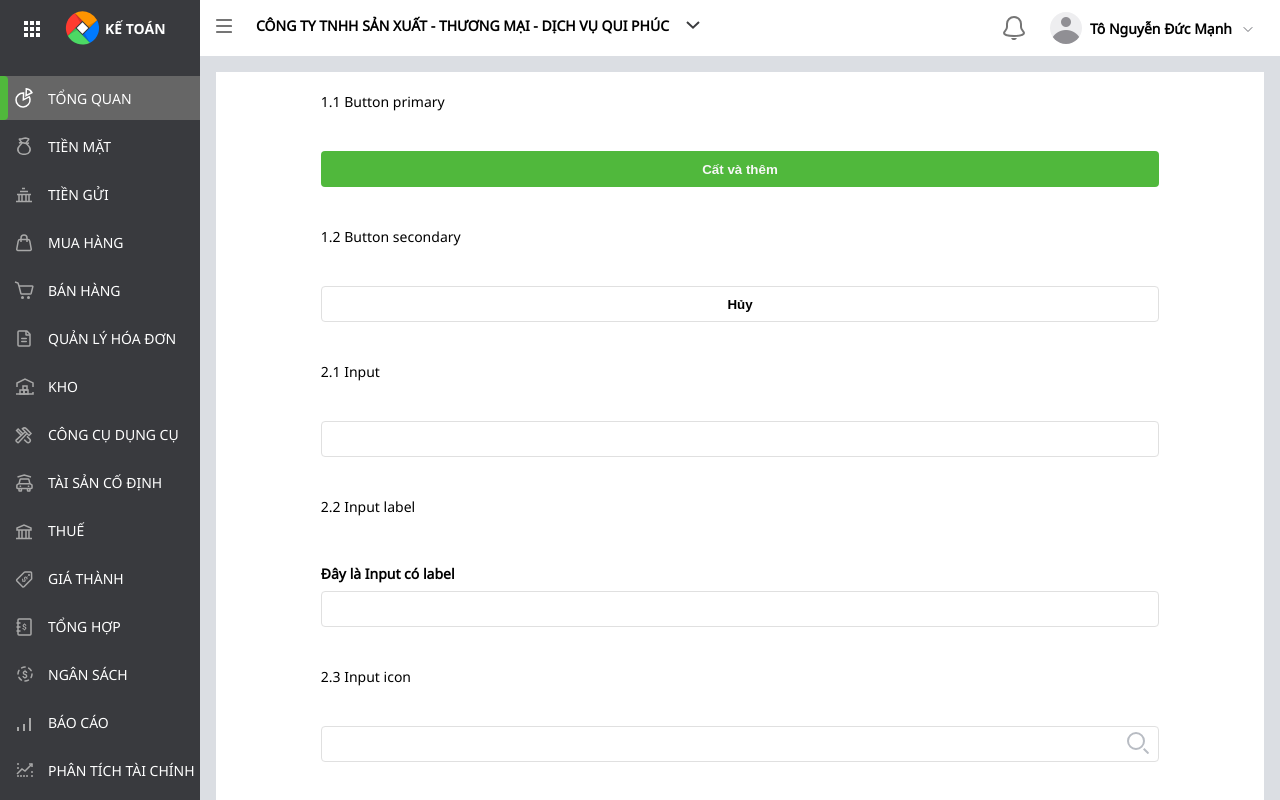
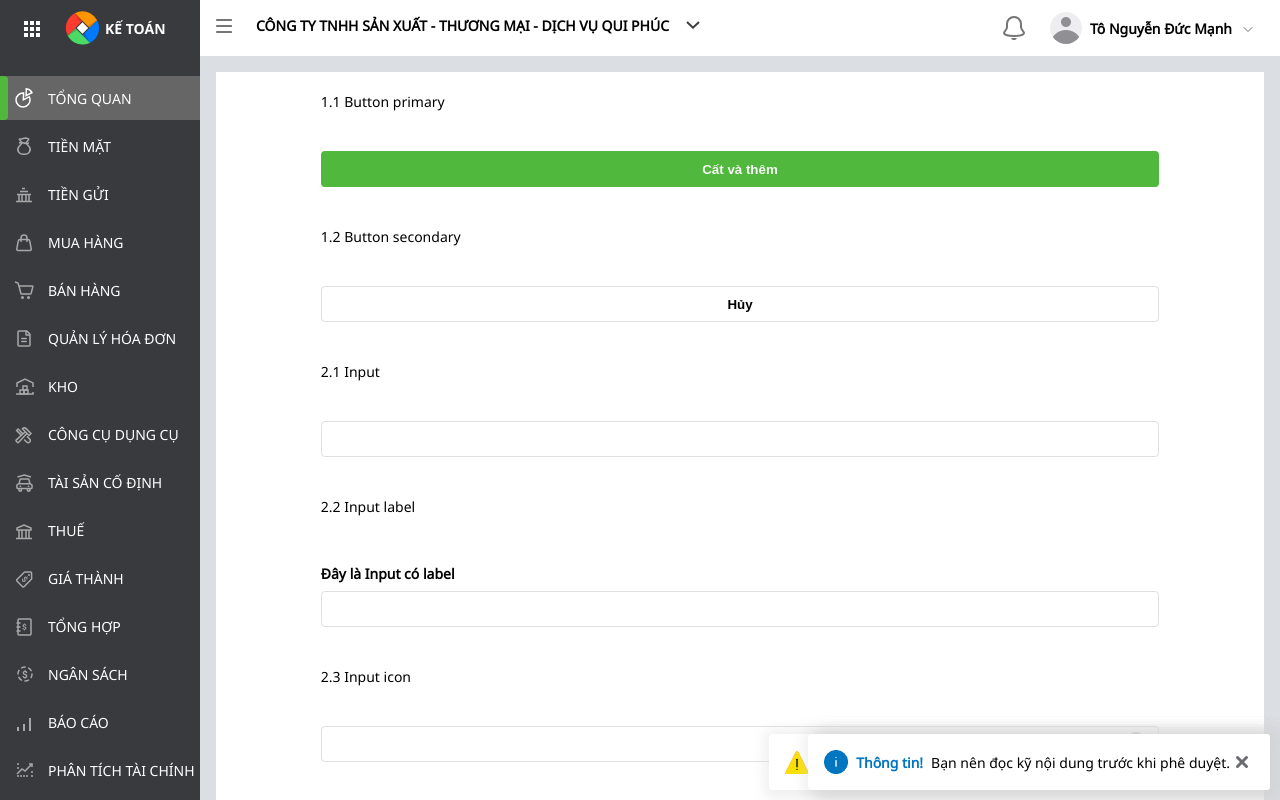
Before and after one commit to tonguyenducmanh/MISA-accounting-app-VueJS-learning, a Vue app: page /demo in a window 1280 px wide. Built offline with nearby package versions, Linux system fonts and the light colour scheme; no server answers.

Commit message:
feat: Custom fade in css toast

```diff
--- a/src/css/base/toastmessage.css
+++ b/src/css/base/toastmessage.css
@@ -1,5 +1,5 @@
 .toastmessage {
-  position: absolute;
+  position: fixed;
   background-color: var(--ColorBackgroundWhite);
   bottom: 10px;
   right: 10px;
@@ -13,18 +13,20 @@
   justify-content: space-between;
   align-items: center;
   z-index: 10;
-  animation: opacity 3s linear infinite;
+  animation: toastAni 3s linear infinite;
 }
 
 /* tạo hiệu ứng hiện lên và mất đi */
 
-@keyframes opacity {
+@keyframes toastAni {
   0% {
     opacity: 0;
+    right: -50px;
   }
 
   30% {
     opacity: 1;
+    right: 10px;
   }
 
   70% {
@@ -33,6 +35,7 @@
 
   100% {
     opacity: 0;
+
   }
 }
 
```
